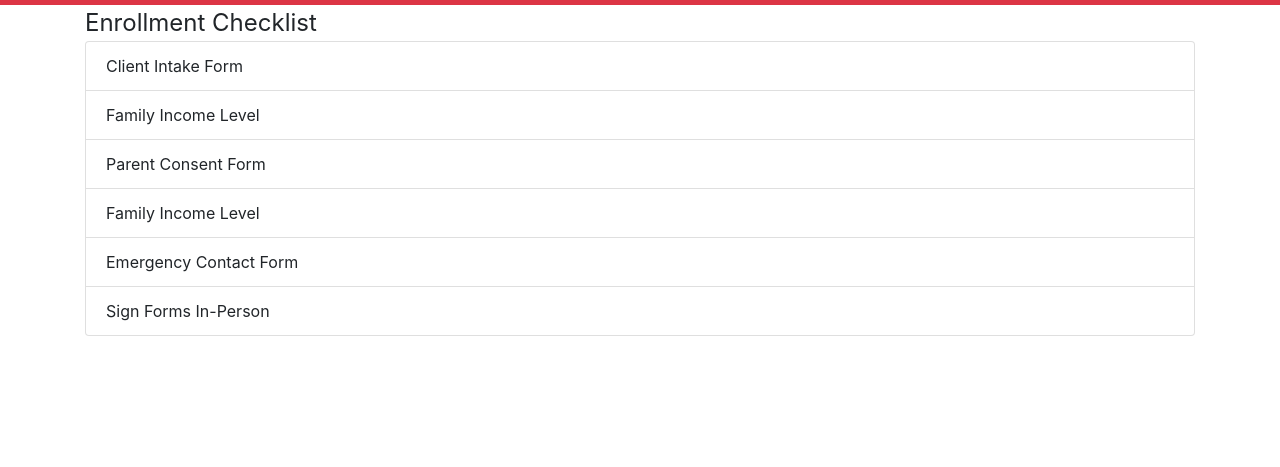
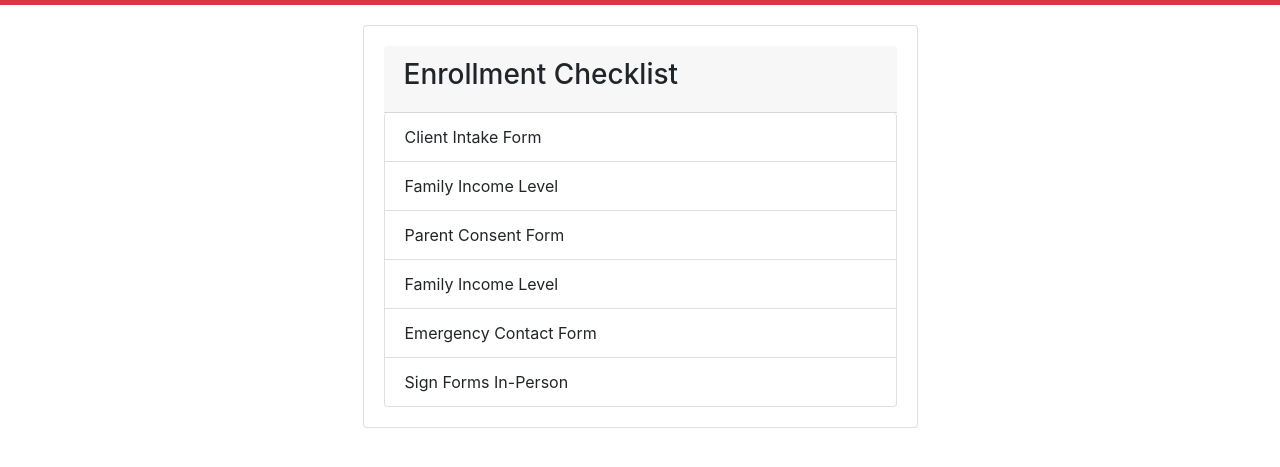
Before and after one commit to Chicago18/team-9, a plain HTML site: page templates/enrollment.html in a window 1280 px wide. Shown: the part 71-538 px from the top of the page. Drawn offline with nearby package versions, Linux system fonts and the light colour scheme.

Commit message:
enrollment checklist

```diff
--- a/templates/enrollment.html
+++ b/templates/enrollment.html
@@ -15,6 +15,14 @@
     <script src="https://cdnjs.cloudflare.com/ajax/libs/popper.js/1.14.3/umd/popper.min.js" integrity="sha384-ZMP7rVo3mIykV+2+9J3UJ46jBk0WLaUAdn689aCwoqbBJiSnjAK/l8WvCWPIPm49" crossorigin="anonymous"></script>
     <link rel="stylesheet" href="https://stackpath.bootstrapcdn.com/bootstrap/4.1.3/css/bootstrap.min.css" integrity="sha384-MCw98/SFnGE8fJT3GXwEOngsV7Zt27NXFoaoApmYm81iuXoPkFOJwJ8ERdknLPMO" crossorigin="anonymous">
     <script src="https://stackpath.bootstrapcdn.com/bootstrap/4.1.3/js/bootstrap.min.js" integrity="sha384-ChfqqxuZUCnJSK3+MXmPNIyE6ZbWh2IMqE241rYiqJxyMiZ6OW/JmZQ5stwEULTy" crossorigin="anonymous"></script>
+    <style>
+    .list-group-item:hover{
+       background-color: LightGray;
+    }
+    .list-group-item:active{
+       background-color: LightGray;
+    }
+    </style>
 
   </head>
 
@@ -31,8 +39,13 @@
       </div>
     </nav>
 
-    <div class="container">
-      <span style="font-size:24px;">Enrollment Checklist</span>
+    <div class="container align-middle">
+      <div class="row h-100">
+      <div class="col-sm-12 my-auto" style="padding-top:20px">
+      <div class="card card-body w-50 mx-auto" >
+              <div class="card-header">
+    <h3>Enrollment Checklist</h3>
+  </div>
       <ul class="list-group">
         <li class="list-group-item">Client Intake Form</li>
         <li class="list-group-item">Family Income Level</li>
@@ -40,8 +53,18 @@
         <li class="list-group-item">Family Income Level</li>
         <li class="list-group-item">Emergency Contact Form</li>
         <li class="list-group-item">Sign Forms In-Person</li>
-      </ul>
+      </ul></div>
+        </div>
     </div>
+
+    </div>
+
+    <script>
+      $( ".list-group-item" ).on( "click", function() {
+        $( this ).toggleClass( "list-group-item-success" );
+      });
+      if (!$(".list-group-item").hasClass("list-group-item-success")) {
+    </script>
 
 
     <!-- Footer
```
